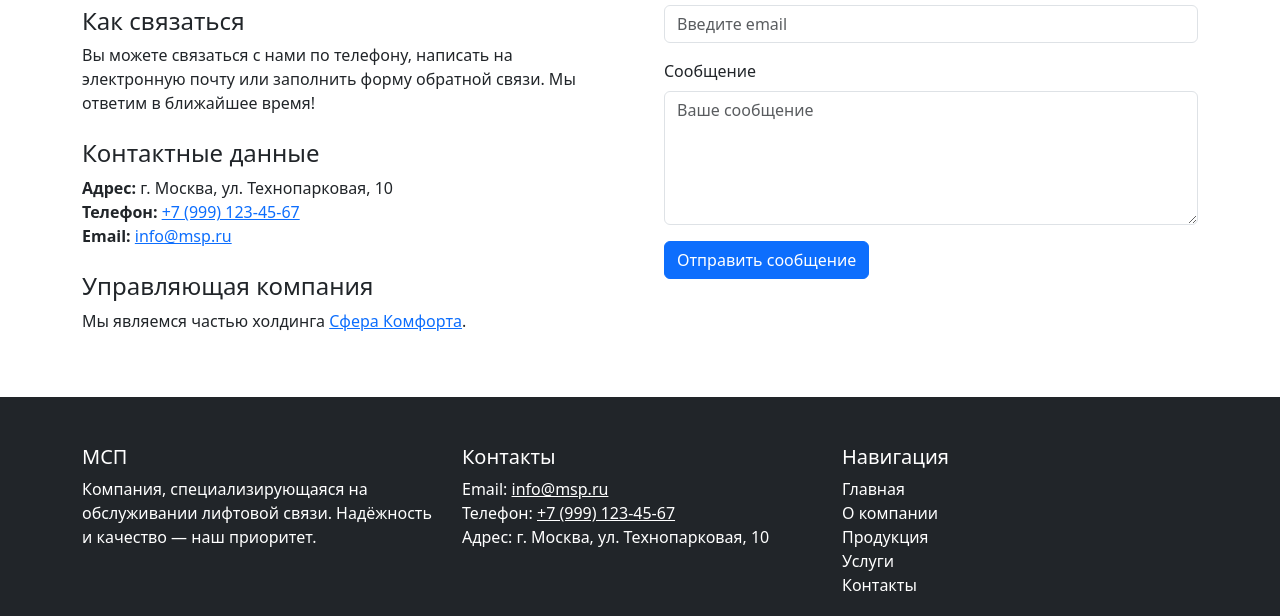
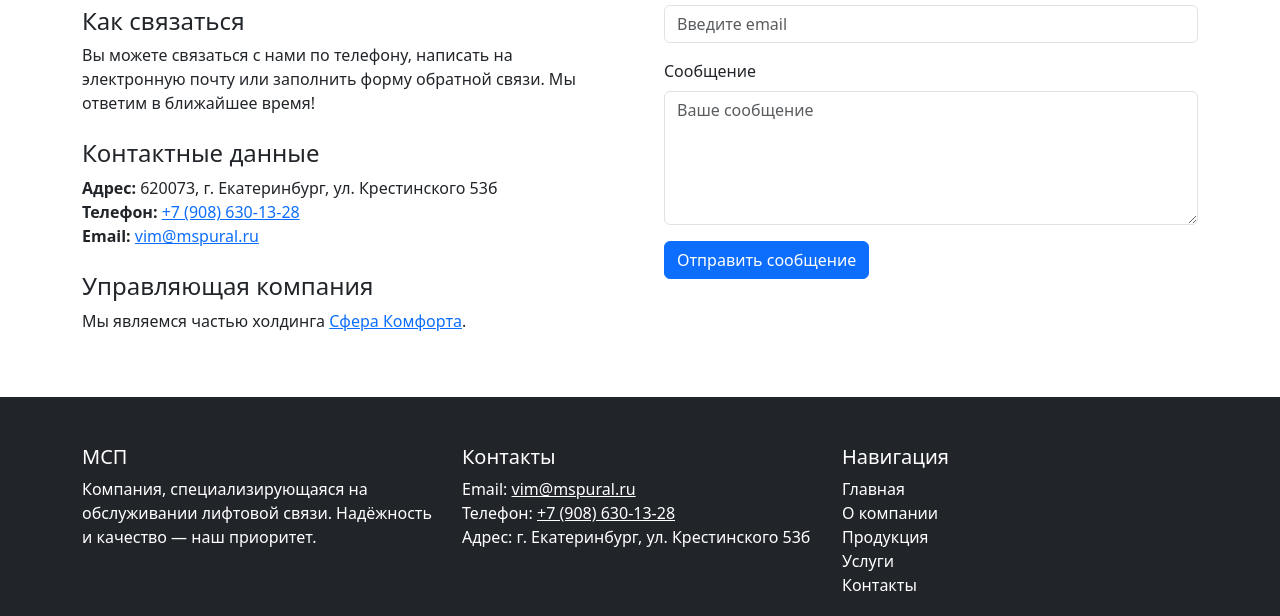
Before and after one commit to qMalmind/msp_templates, a plain HTML site: page contacts.html in a window 1280 px wide. Shown: the part 860-1476 px from the top of the page. Drawn offline with nearby package versions, Linux system fonts and the light colour scheme.

Commit message:
content fix

```diff
--- a/contacts.html
+++ b/contacts.html
@@ -36,8 +36,8 @@
             МСП
           </div>
           <div class="text-end contact-info">
-            <div>Email: <a href="mailto:info@msp.ru">info@msp.ru</a></div>
-            <div>Тел: <a href="tel:+79991234567">+7 (999) 123-45-67</a></div>
+            <div>Email: <a href="mailto:vim@mspural.ru">vim@mspural.ru</a></div>
+            <div>Тел: <a href="tel:+79086301328">+7 (908) 630-13-28</a></div>
           </div>
         </div>
       </div>
@@ -74,8 +74,8 @@
               </li>
             </ul>
             <div class="mobile-contact-info">
-              <div>Email: <a href="mailto:info@msp.ru">info@msp.ru</a></div>
-              <div>Тел: <a href="tel:+79991234567">+7 (999) 123-45-67</a></div>
+              <div>Email: <a href="mailto:vim@mspural.ru">vim@mspural.ru</a></div>
+              <div>Тел: <a href="tel:+79086301328">+7 (908) 630-13-28</a></div>
             </div>
             <button
               class="btn btn-primary ms-2"
@@ -94,7 +94,8 @@
 <!-- Баннер / Карта -->
 <section class="py-0">
   <div class="container-fluid p-0">
-    <iframe src="https://yandex.ru/map-widget/v1/?um=constructor%3A1256cb29addbf86f333838f5c6954d6f6a189a71b74d95526ad8510f413572a3&amp;source=constructor" width="100%" height="400" frameborder="0"></iframe>  </div>
+    <iframe src="https://yandex.ru/map-widget/v1/?um=constructor%3Ad62c737a8d424255b52758f79a90c350ec02ca3c23ce130a4d423e2549dc51d1&amp;source=constructor" width="100%" height="400" frameborder="0"></iframe>
+  </div>
 </section>
 
 <!-- Хлебные крошки -->
@@ -124,9 +125,9 @@
 
         <h4 class="mt-4">Контактные данные</h4>
         <ul class="list-unstyled">
-          <li><strong>Адрес:</strong> г. Москва, ул. Технопарковая, 10</li>
-          <li><strong>Телефон:</strong> <a href="tel:+79991234567">+7 (999) 123-45-67</a></li>
-          <li><strong>Email:</strong> <a href="mailto:info@msp.ru">info@msp.ru</a></li>
+          <li><strong>Адрес:</strong> 620073, г. Екатеринбург, ул. Крестинского 53б</li>
+          <li><strong>Телефон:</strong> <a href="tel:+79086301328">+7 (908) 630-13-28</a></li>
+          <li><strong>Email:</strong> <a href="mailto:vim@mspural.ru">vim@mspural.ru</a></li>
         </ul>
 
         <h4 class="mt-4">Управляющая компания</h4>
@@ -181,20 +182,20 @@
               <li>
                 Email:
                 <a
-                  href="mailto:info@msp.ru"
+                  href="mailto:vim@mspural.ru"
                   class="text-white text-decoration-underline"
-                  >info@msp.ru</a
+                  >vim@mspural.ru</a
                 >
               </li>
               <li>
                 Телефон:
                 <a
-                  href="tel:+79991234567"
+                  href="tel:+79086301328"
                   class="text-white text-decoration-underline"
-                  >+7 (999) 123-45-67</a
+                  >+7 (908) 630-13-28</a
                 >
               </li>
-              <li>Адрес: г. Москва, ул. Технопарковая, 10</li>
+              <li>Адрес: г. Екатеринбург, ул. Крестинского 53б</li>
             </ul>
           </div>
 
```
Also changed, not shown: about.html (+9 -9 lines), index.html (+9 -9 lines), news.html (+9 -9 lines), news_detail.html (+9 -9 lines), product_usluga_detail.html (+9 -9 lines), products.html (+9 -9 lines), usligi.html (+9 -9 lines).
